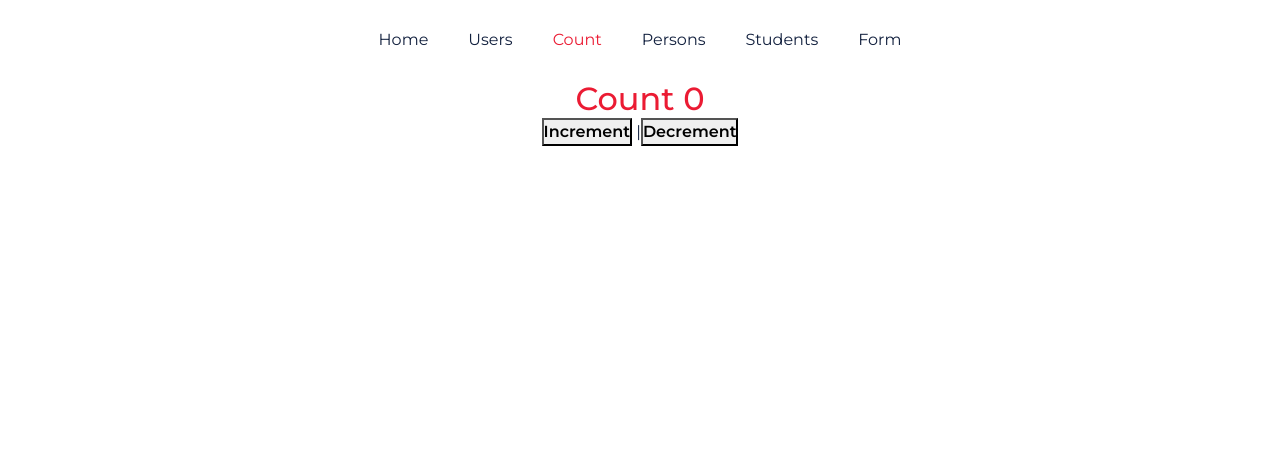
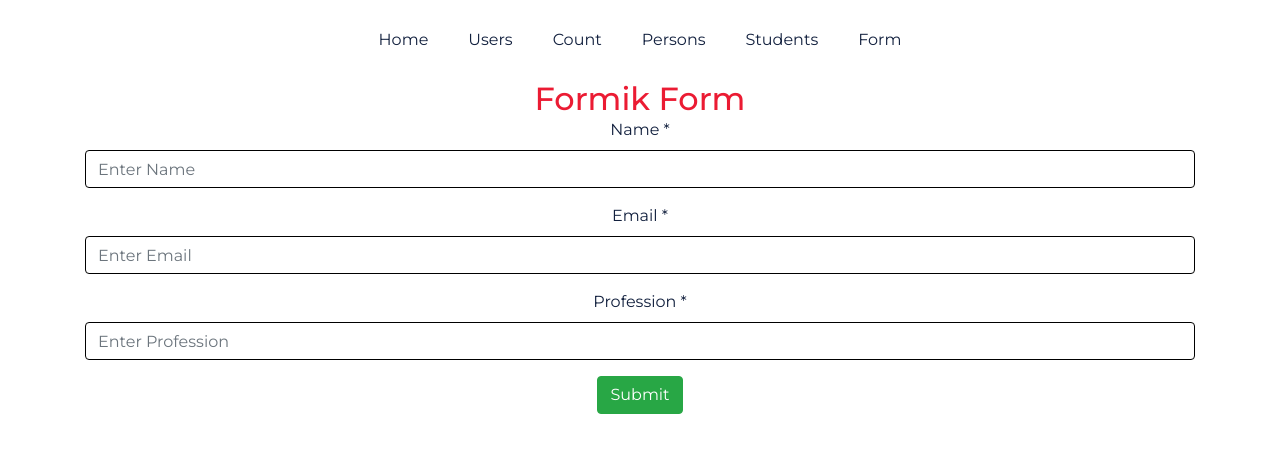
Before and after one commit to jakdev047/react-base-concept, a React (Create React App) app: page /formik-form in a window 1280 px wide. Before the commit this address led to /count. Shown: the top 452 px of the page. Built offline with nearby package versions, Linux system fonts and the light colour scheme.

Commit message:
basic formik form implements

```diff
--- a/package.json
+++ b/package.json
@@ -8,6 +8,7 @@
     "@testing-library/user-event": "^7.2.1",
     "axios": "^0.20.0",
     "bootstrap": "^4.5.2",
+    "formik": "^2.1.5",
     "node-sass": "^4.14.1",
     "react": "^16.13.1",
     "react-bootstrap": "^1.3.0",
--- a/src/assets/sass/index.scss
+++ b/src/assets/sass/index.scss
@@ -58,3 +58,9 @@
   opacity: 0;
   transition: opacity 500ms;
 }
+
+// error
+.error {
+  text-align: left;
+  color: #ff0000;
+}
--- a/src/pages/BasicForm.js
+++ b/src/pages/BasicForm.js
@@ -27,6 +27,7 @@
                         <ul className="menu">
                             <li><Link to='/uncontrol-form'>Uncontrole Form</Link></li>
                             <li><Link to='/control-form'>Controle Form</Link></li>
+                            <li><Link to="/formik-form">Formik Form</Link></li>
                         </ul>
                     </div>
                 </div>
--- /dev/null
+++ b/src/pages/FormikForm.js
@@ -0,0 +1,114 @@
+import React, { Fragment } from 'react';
+import { useFormik } from 'formik';
+import TopNavigation from '../components/TopNavigation/TopNavigation';
+import TextInput from '../components/TextInput/TextInput';
+
+const initialValues = {
+    name: '',
+    email: '',
+    profession: ''
+}
+
+const onSubmit = values => {
+    console.log(values);
+}
+
+const validate = values => {
+    const errors = {};
+
+    if (!values.name) {
+        errors.name = 'Required';
+    }
+
+    if (!values.email) {
+        errors.email = 'Required';
+    }else if( !/^[A-Z0-9._%+-]+@[A-Z]+\.[A-Z]{2,4}$/i.test(values.email) ) {
+        errors.email = 'Invalid Email Valid';
+    }
+
+    if (!values.profession) {
+        errors.profession = 'Required';
+    }
+
+    return errors;
+}
+
+const FormikForm = () => {
+
+    const formik = useFormik({
+        initialValues,
+        onSubmit,
+        validate
+    });
+
+    console.log(formik.errors,formik.touched);
+
+    return (
+        <Fragment>
+            <TopNavigation title="Formik Form" />
+            <div className="container">
+                <h2>Formik Form</h2>
+                <form onSubmit={formik.handleSubmit}>
+                    <div className="row">
+                        <div className="col-12">
+                            <TextInput
+                                label="Name *"
+                                placeholder="Enter Name"
+                                id="name"
+                                name="name"
+                                value={formik.values.name}
+                                onChange={formik.handleChange}
+                                onBlur={formik.handleBlur}
+                            />
+                            {
+                                formik.touched.name && formik.errors.name ? (
+                                    <div className="error">{formik.errors.name}</div>
+                                ) : null
+                            }
+                        </div>
+                        <div className="col-12">
+                            <TextInput
+                                label="Email *"
+                                placeholder="Enter Email"
+                                type="email"
+                                id="email"
+                                name="email"
+                                value={formik.values.email}
+                                onChange={formik.handleChange}
+                                onBlur={formik.handleBlur}
+                            />
+                            {
+                                formik.touched.email && formik.errors.email ? (
+                                    <div className="error">{formik.errors.email}</div>
+                                ) : null
+                            }
+                        </div>
+                        <div className="col-12">
+                            <TextInput
+                                label="Profession *"
+                                placeholder="Enter Profession"
+                                id="profession"
+                                name="profession"
+                                value={formik.values.profession}
+                                onChange={formik.handleChange}
+                                onBlur={formik.handleBlur}
+                            />
+                            {
+                                formik.touched.profession && formik.errors.profession ? (
+                                    <div className="error">{formik.errors.profession}</div>
+                                ) : null
+                            }
+                        </div>
+                        <div className="col-12">
+                            <div className="form-group">
+                                <button type="submit" className="btn btn-success">Submit</button>
+                            </div>
+                        </div>
+                    </div>
+                </form>
+            </div>
+        </Fragment>
+    )
+};
+
+export default FormikForm;
--- a/src/router/AppRoute.js
+++ b/src/router/AppRoute.js
@@ -13,6 +13,7 @@
 import ControlForm from '../pages/ControlForm';
 import Users from '../pages/Users';
 import TransitionItem from '../pages/TransitionItem';
+import FormikForm from '../pages/FormikForm';
 
 class AppRoute extends Component {
 
@@ -32,6 +33,7 @@
           <Route exact path='/uncontrol-form' component={Uncontrol}/>
           <Route exact path='/control-form' component={ControlForm}/>
           <Route exact path='/transion-effect' component={TransitionItem}/>
+          <Route exact path='/formik-form' component={FormikForm}/>
           <Redirect from="/" to="/count" />
           <Route path='*' component={NotFound}/>
 
```
Also changed, not shown: 1 other file (tests, documents, lock files or other folders). Lines whose indentation alone changed are shown as unchanged.
